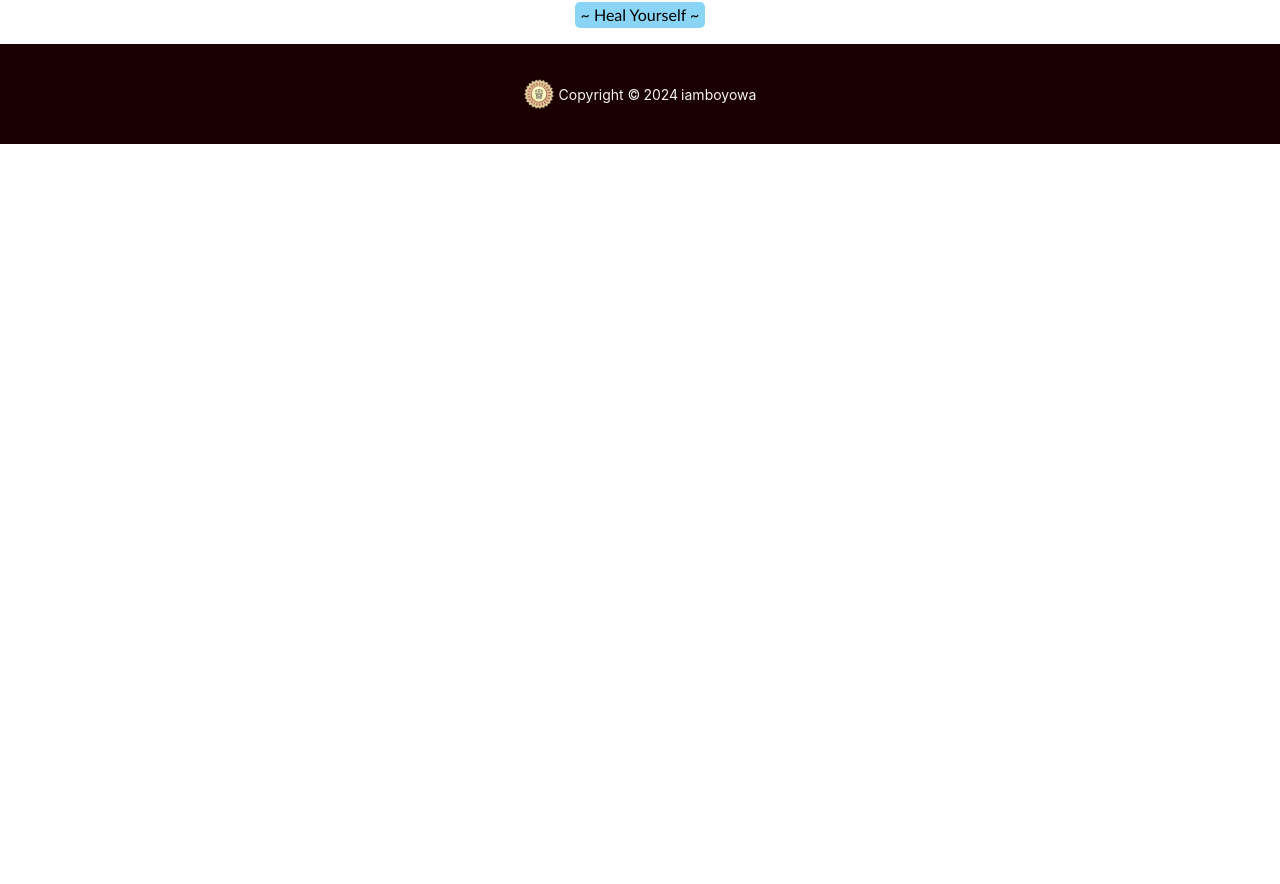
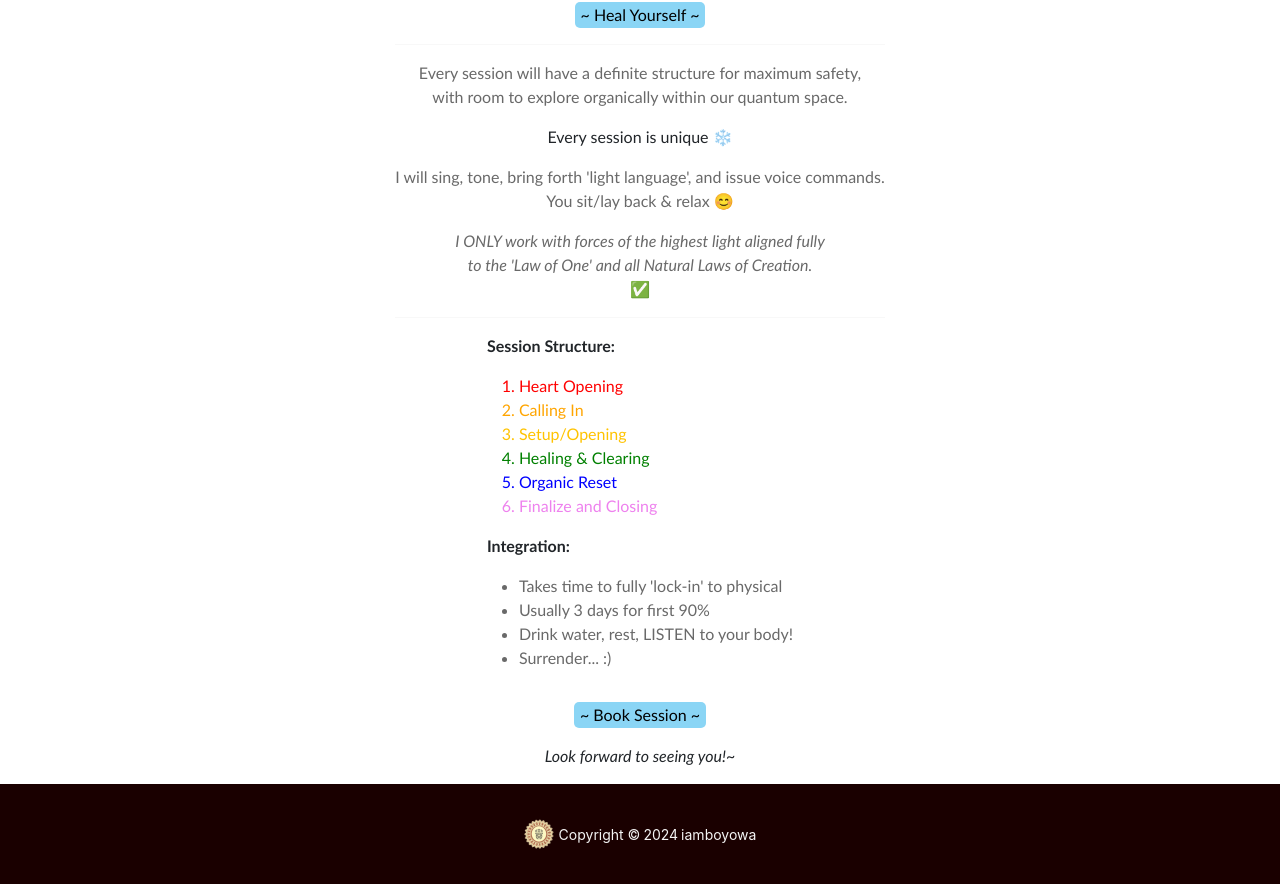
Before and after one commit to dogbeide/bringerofjoyart, a Next.js app: page /healing in a window 1280 px wide. Shown: the part 496-1380 px from the top of the page. Before the commit the page ends 800 px from the top, so only its background shows below. Built offline with nearby package versions, Linux system fonts and the light colour scheme; a web font is replaced by a local one.

Commit message:
add session description and call-to-action on /healing page

```diff
--- a/src/app/healing/page.tsx
+++ b/src/app/healing/page.tsx
@@ -3,7 +3,7 @@ import Healing from "@/app/ui/healing"
 export default function Page() {
   return (
     <div>
-      <Healing />
+      <Healing preview={false} />
     </div>
   )
 }
--- a/src/app/page.tsx
+++ b/src/app/page.tsx
@@ -10,7 +10,7 @@ export default function Home() {
     <>
       <VisualSlam />
 
-      <Healing />
+      <Healing preview={true} />
 
       <Music />
 
--- /dev/null
+++ b/src/app/ui/button-cta.tsx
@@ -0,0 +1,26 @@
+'use client'
+
+type ButtonCTAProps = {
+  children?: React.ReactNode,
+  href?: string,
+  target?: string,
+}
+
+export default function ButtonCTA({
+  children,
+  href='',
+  target='_blank',
+} : ButtonCTAProps) {
+
+  return (
+    <a
+      href={href}
+      className="text-shadow"
+      target={target}
+    >
+      <button className="btn-cta">
+        {children}
+      </button>
+    </a>
+  );
+}
--- a/src/app/ui/healing.tsx
+++ b/src/app/ui/healing.tsx
@@ -1,8 +1,8 @@
 import Image from "next/image"
-
+import ButtonCTA from "@/app/ui/button-cta";
 import quantumHealing from '@/../public/images/quantum-healing_264x198.jpg';
 
-export default function Healing() {
+export default function Healing({ preview = false}) {
 
   return (
     <div id="healing" className="my-container anchor">
@@ -19,6 +19,7 @@ export default function Healing() {
           alt="boyowa_self-portrait-painted"
         />
       </div>
+      {preview?
       <div className="desc">
         <p>
           <i>
@@ -42,15 +43,107 @@ export default function Healing() {
         </p>
         <p>Whatever is ready 💚</p>
         <p>
-          <a
-            href="https://www.linktr.ee/iamboyowa_healing"
-            className="text-shadow"
-            target="_blank"
+          <ButtonCTA
+            href={preview ? "/healing" : "https://www.linktr.ee/iamboyowa_healing"}
+            target={preview ? "_self" : "_blank"}
           >
-            <button className="btn-cta">~ Heal Yourself ~</button>
-          </a>
+            {preview? "See More..." : "~ Heal Yourself ~"}
+          </ButtonCTA>
         </p>
       </div>
+      :
+      <div className="desc">
+        <p>
+          <i>
+            Shifting the subconscious to heal yourself from within. <br />
+            <strong>
+              Your own Source connection already knows what to do, organically.
+            </strong>
+          </i>
+        </p>
+        <p>
+          <span className="we-can-address">
+            We can address inner wounds,
+            <br />
+            We can address psychological problems, <br />
+            We can address patterns in your life, <br />
+            We can address physical issues. <br />
+          </span>
+          <span className="anything-really">
+            (anything really... get creative, Lol!)
+          </span>
+        </p>
+        <p>Whatever is ready 💚</p>
+
+        <p>
+          <ButtonCTA
+            href={preview ? "/healing" : "https://www.linktr.ee/iamboyowa_healing"}
+            target={preview ? "_self" : "_blank"}
+          >
+            {preview? "See More..." : "~ Heal Yourself ~"}
+          </ButtonCTA>
+        </p>
+
+        <hr /> {/*---------------------------------------------------------------------*/}
+
+        <p className="we-can-address">
+          Every session will have a definite structure for maximum safety, <br />
+          with room to explore organically within our quantum space.
+        </p>
+        <p>
+          Every session is unique ❄️
+        </p>
+        <p className="we-can-address">
+          I will sing, tone, bring forth 'light language', and issue voice commands.<br />
+          You sit/lay back & relax 😊
+        </p>
+        <p className="we-can-address">
+          <i>I ONLY work with forces of the highest light aligned fully<br />
+          to the 'Law of One' and all Natural Laws of Creation.</i><br />
+          ✅
+        </p>
+
+        <hr />
+
+        <div style={{justifyContent: 'center'}}>
+          <p style={{display: 'inline-block', textAlign: "left", maxWidth: '320px'}}>
+            <strong>Session Structure:</strong>
+            <p></p>
+            <ol>
+              <li style={{ color: 'red'}}>Heart Opening</li>
+              <li style={{ color: 'orange'}}>Calling In</li>
+              <li style={{ color: '#FFC300'}}>Setup/Opening</li>
+              <li style={{ color: 'green'}}>Healing & Clearing</li>
+              <li style={{ color: 'blue'}}>Organic Reset</li>
+              <li style={{ color: 'violet'}}>Finalize and Closing</li>
+            </ol>
+
+            <p></p>
+
+            <strong>Integration:</strong>
+            <p></p>
+            <ul>
+              <li className="we-can-address">Takes time to fully 'lock-in' to physical</li>
+              <li className="we-can-address">Usually 3 days for first 90%</li>
+              <li className="we-can-address">Drink water, rest, LISTEN to your body!</li>
+              <li className="we-can-address">Surrender... :)</li>
+            </ul>
+          </p>
+
+          <p>
+            <ButtonCTA
+              href={preview ? "/healing" : "https://www.linktr.ee/iamboyowa_healing"}
+              target={preview ? "_self" : "_blank"}
+            >
+              ~ Book Session ~
+            </ButtonCTA>
+          </p>
+
+          <p><i>Look forward to seeing you!~</i></p>
+
+        </div>
+
+      </div>}
     </div>
   )
 }
```
